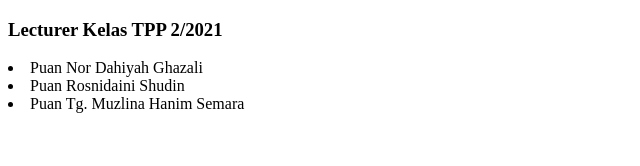
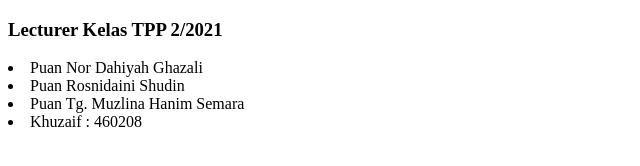
Before and after one commit to zureenanr/data-student, a plain HTML site: page lecturer.html in a window 1280 px wide. Shown: the whole page, without its empty margins (0-640 px from the left). Drawn offline with Linux system fonts and the light colour scheme.

Commit message:
modified dalam file lecturer.html

```diff
--- a/lecturer.html
+++ b/lecturer.html
@@ -11,6 +11,7 @@
     <li>Puan Nor Dahiyah Ghazali</li>
     <li>Puan Rosnidaini Shudin</li>
     <li>Puan Tg. Muzlina Hanim Semara</li>
+    <li>Khuzaif : 460208</li>
 
 </body>
 </html>
```
